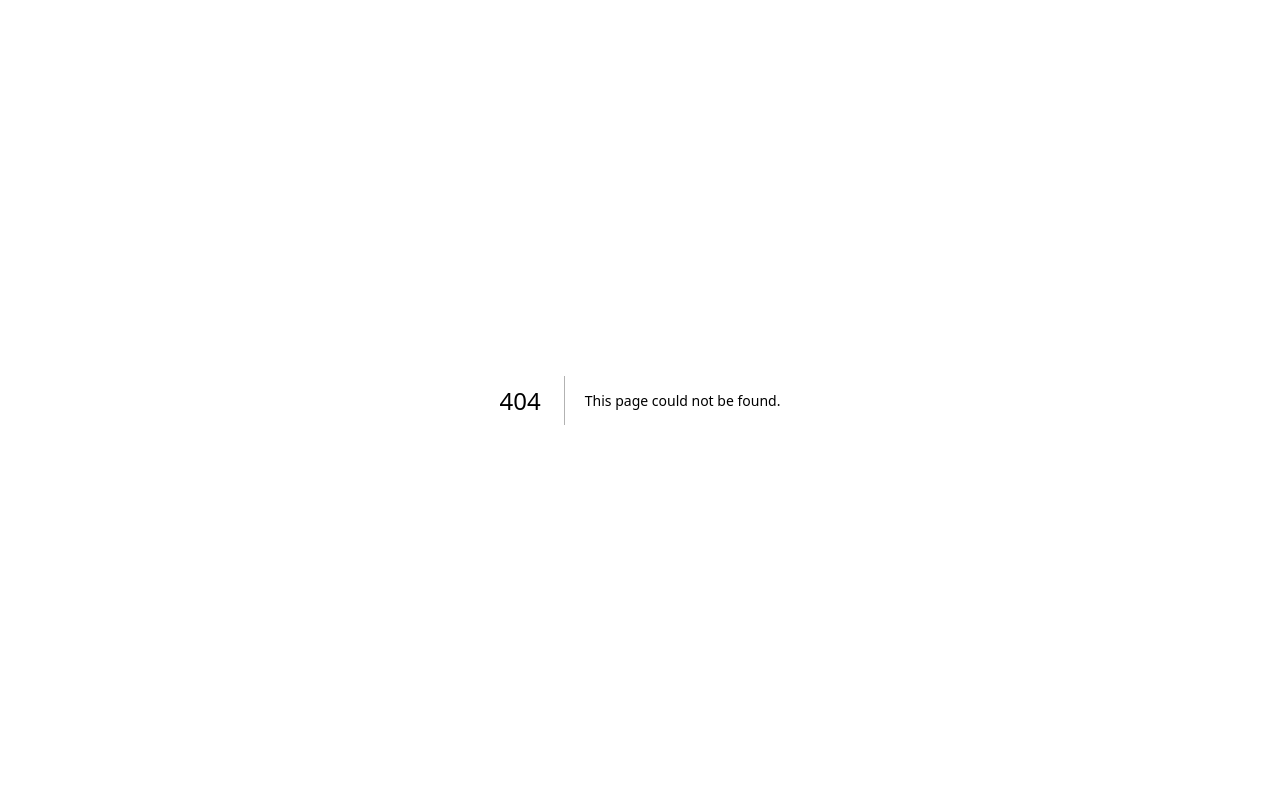
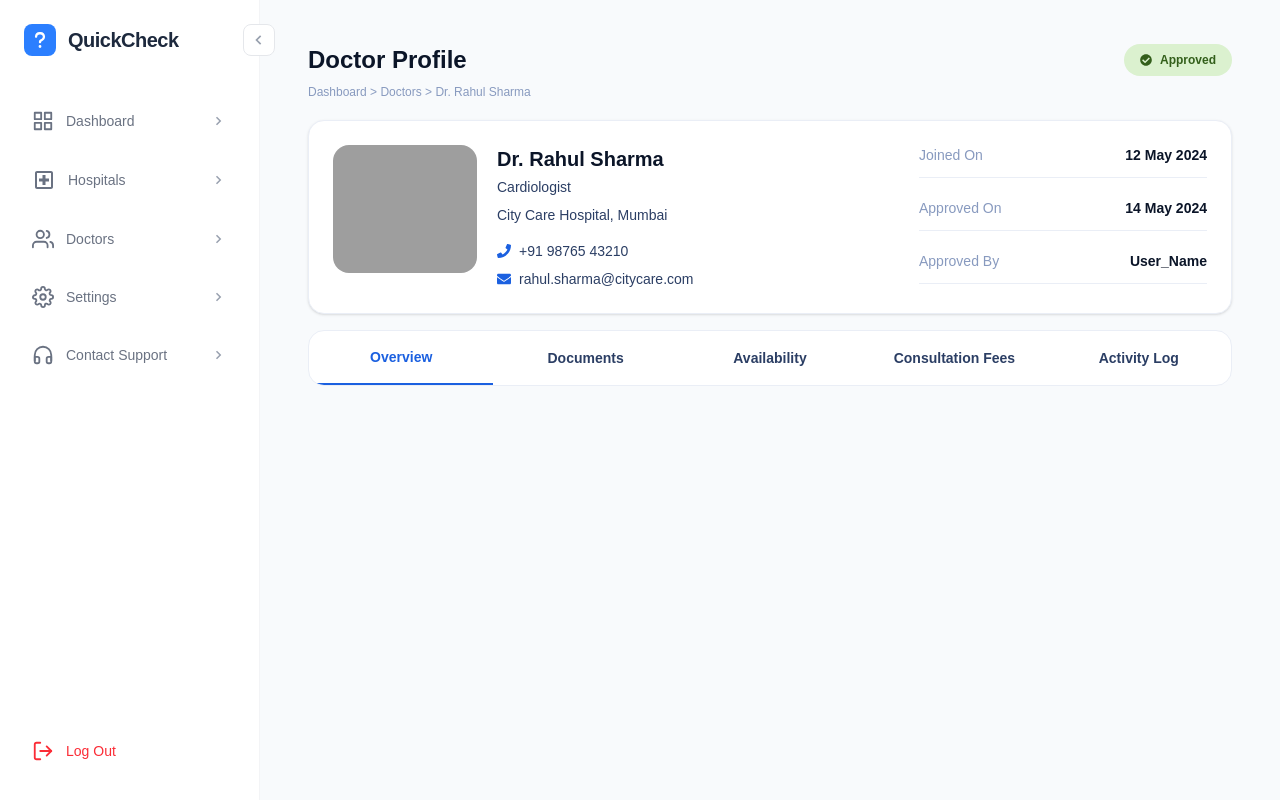
Before and after one commit to RoundOne7/Onboarding_Portal, a Next.js app: page /doctors/profile in a window 1280 px wide. Before the commit this address had no page. Built offline with nearby package versions, Linux system fonts and the light colour scheme; no server answers; grey boxes are pictures that could not be loaded.

Commit message:
Add doctor profile page UI

```diff
--- /dev/null
+++ b/src/app/doctors/profile/page.tsx
@@ -0,0 +1,105 @@
+import DashboardLayout from '../../../components/layout/DashboardLayout'
+import {
+  FaPhone,
+  FaEnvelope,
+  FaCheckCircle
+} from 'react-icons/fa'
+
+export default function DoctorProfilePage() {
+  return (
+    <DashboardLayout>
+      <main className="w-full max-w-[1180px] px-6 pt-5 pb-6 text-[#0B1528]">
+        {/* Header */}
+        <section className="flex items-start justify-between mb-5">
+          <div>
+            <h1 className="text-2xl font-bold">Doctor Profile</h1>
+            <p className="text-xs text-[#889ABF] mt-2">
+              Dashboard &gt; Doctors &gt; Dr. Rahul Sharma
+            </p>
+          </div>
+
+          <span className="inline-flex items-center gap-2 bg-[#DBF1CF] text-[#335F1B] px-4 py-2 rounded-full text-xs font-bold">
+            <FaCheckCircle />
+            Approved
+          </span>
+        </section>
+
+        {/* Doctor Profile Card */}
+        <section className="bg-white border border-[#EAEEF6] rounded-2xl p-6 shadow-sm mb-4">
+          <div className="flex justify-between gap-6">
+            <div className="flex gap-5">
+              <img
+                src="https://images.unsplash.com/photo-1612349317150-e413f6a5b16d?auto=format&fit=crop&w=500&q=80"
+                alt="Dr. Rahul Sharma"
+                className="w-36 h-32 rounded-2xl object-cover"
+              />
+
+              <div>
+                <h2 className="text-xl font-bold">Dr. Rahul Sharma</h2>
+                <p className="text-sm text-[#2B3E64] mt-1">Cardiologist</p>
+                <p className="text-sm text-[#2B3E64] mt-2 mb-4">
+                  City Care Hospital, Mumbai
+                </p>
+
+                <p className="flex items-center gap-2 text-sm text-[#2B3E64] mb-2">
+                  <FaPhone className="text-[#1B60E0]" />
+                  +91 98765 43210
+                </p>
+
+                <p className="flex items-center gap-2 text-sm text-[#2B3E64]">
+                  <FaEnvelope className="text-[#1B60E0]" />
+                  rahul.sharma@citycare.com
+                </p>
+              </div>
+            </div>
+
+            <div className="w-72 space-y-5 text-sm">
+              <InfoRow label="Joined On" value="12 May 2024" />
+              <InfoRow label="Approved On" value="14 May 2024" />
+              <InfoRow label="Approved By" value="User_Name" />
+            </div>
+          </div>
+        </section>
+
+        {/* Tabs */}
+        <section className="bg-white border border-[#EAEEF6] rounded-2xl mb-4 overflow-hidden">
+          <div className="grid grid-cols-5 w-full">
+            {[
+              'Overview',
+              'Documents',
+              'Availability',
+              'Consultation Fees',
+              'Activity Log'
+            ].map((tab, index) => (
+              <button
+                key={tab}
+                className={`py-4 text-sm font-semibold text-center whitespace-nowrap ${
+                  index === 0
+                    ? 'text-[#1B60E0] border-b-2 border-[#1B60E0]'
+                    : 'text-[#2B3E64] hover:text-[#1B60E0]'
+                }`}
+              >
+                {tab}
+              </button>
+            ))}
+          </div>
+        </section>
+      </main>
+    </DashboardLayout>
+  )
+}
+
+function InfoRow({
+  label,
+  value
+}: {
+  label: string
+  value: string
+}) {
+  return (
+    <div className="flex justify-between border-b border-[#EAEEF6] pb-3">
+      <span className="text-[#889ABF]">{label}</span>
+      <span className="font-bold text-[#0B1528]">{value}</span>
+    </div>
+  )
+}
```
